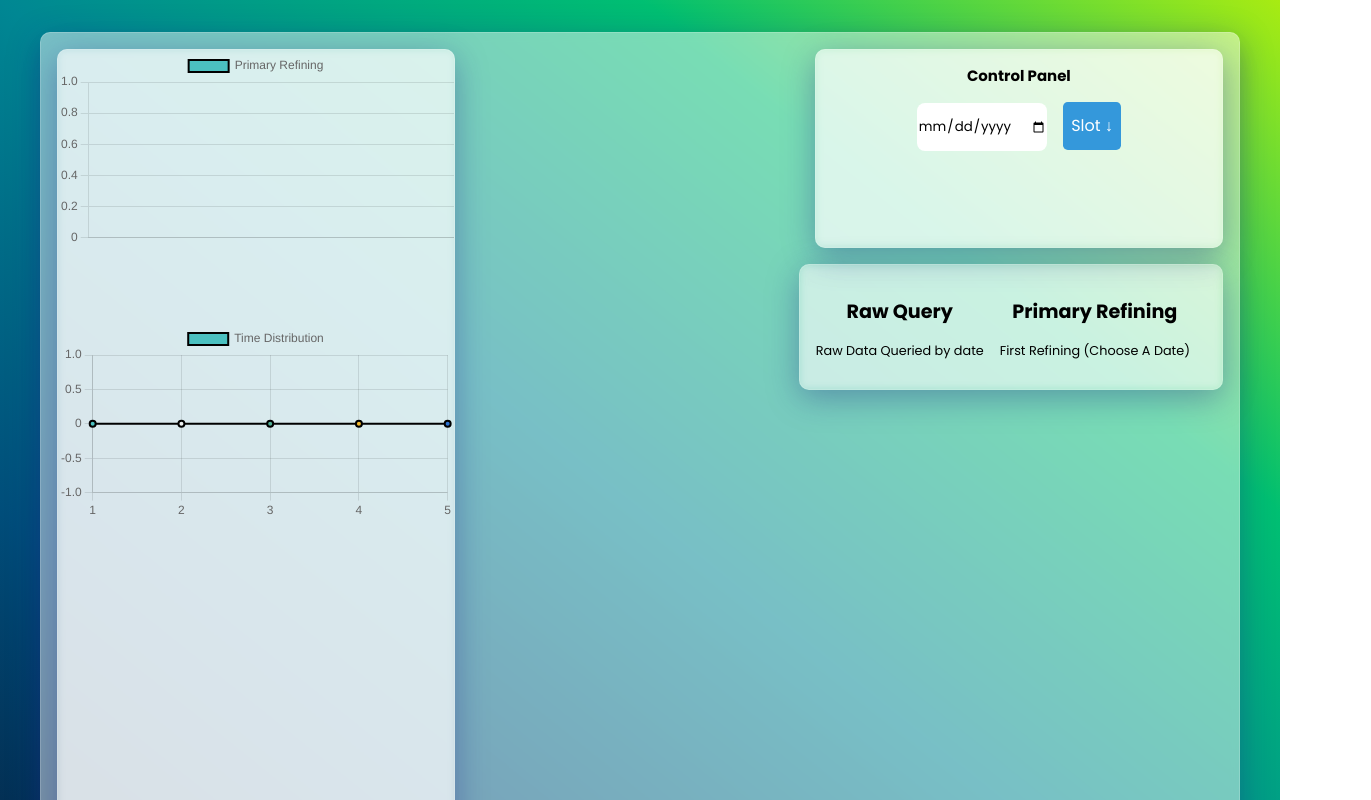
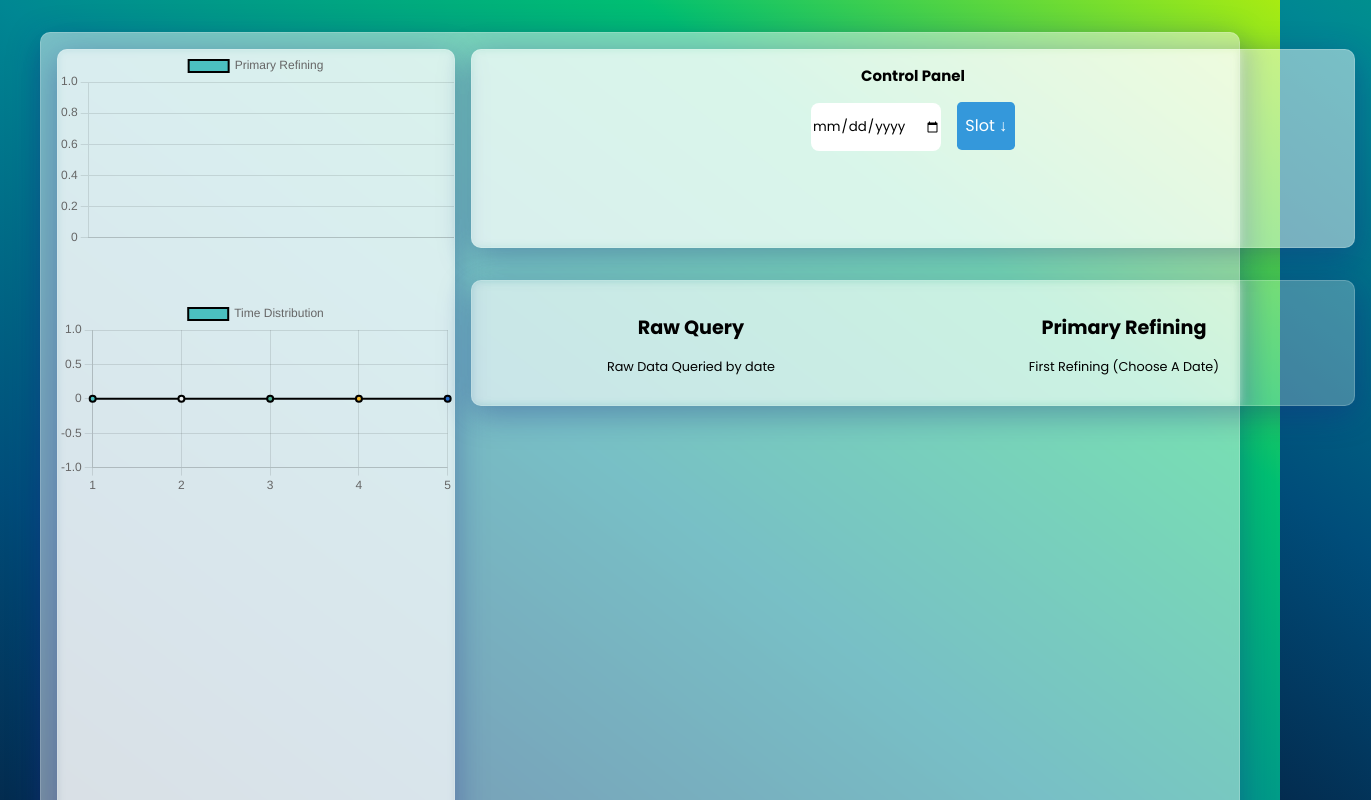
Before and after one commit to e-for-eshaan/reactJS-chartJS, a React (Create React App) app: page / in a window 1280 px wide. Shown: the top 800 px of the page, 1371 px wide, since content can reach past the window. Built offline with nearby package versions, Linux system fonts and the light colour scheme.

Commit message:
final tweaks

```diff
--- a/src/App.js
+++ b/src/App.js
@@ -10,6 +10,7 @@ import PieChart from "./Components/Graphs/PieChart";
 function App() {
   const [globalDate, setglobalDate] = useState(null);
   const [globalSlot, setglobalSlot] = useState(null);
+  const [distributionDate, setdistributionDate] = useState(null);
   const [globalPrimaryRefining, setglobalPrimaryRefining] = useState(null);
   const [globalSecondaryRefining, setglobalSecondaryRefining] = useState(null);
   useEffect(() => {
@@ -143,10 +144,8 @@ function App() {
           <BarChart chartData={userData} />
           <br />
           <br />
-          <br />
-          {globalDate}
+          {distributionDate}
           <LineChart chartData={timeDistribution} />
-          <br />
           <br />
           <br />
 
@@ -162,6 +161,7 @@ function App() {
           slotInput={globalSlot}
           primarySetter={setglobalPrimaryRefining}
           secondarySetter={setglobalSecondaryRefining}
+          distributionSetter={setdistributionDate}
         />
       </div>
     </div>
--- a/src/App.scss
+++ b/src/App.scss
@@ -32,5 +32,9 @@
   }
   .dataPanel {
     font-size: 0.8rem;
+    display: flex;
+    flex-direction: column;
+    justify-content: center;
+    align-content: center;
   }
 }
--- a/src/Components/ControlPanel/ControlPanel.js
+++ b/src/Components/ControlPanel/ControlPanel.js
@@ -38,7 +38,7 @@ const ControlPanel = (props) => {
 
                 <div class="dropdown">
                     <button onClick={() => myFunction()} class="dropbtn">
-                        {'Slot ↓'}
+                        {(slot === null ? 'Slot' : (slot === 'L' ? 'Lunch' : 'Dinner')) + ' ↓'}
                     </button>
                     <div id="myDropdown" class="dropdown-content">
                         <a onClick={() => { setslot(null) }}>All</a>
--- a/src/Components/Fetching/Fetching.js
+++ b/src/Components/Fetching/Fetching.js
@@ -13,6 +13,11 @@ const Fetching = (props) => {
     const [secondaryRefining, setsecondaryRefining] = useState(null)
 
     const [expandingDate, setexpandingDate] = useState(null)
+
+
+    useEffect(() => {
+        props.distributionSetter(expandingDate)
+    }, [expandingDate])
 
     useEffect(() => {
         console.log(expandingDate)
@@ -183,7 +188,7 @@ const Fetching = (props) => {
                         </table>
                     </div>
 
-                    <div className="spacer"></div>
+                    {expandingDate && <div className="spacer"></div>}
 
                     {expandingDate &&
                         <div>
--- a/src/Components/Fetching/Fetching.scss
+++ b/src/Components/Fetching/Fetching.scss
@@ -4,9 +4,8 @@ td {
 }
 
 .table-wrapper {
-  margin-top: 1rem;
   display: flex;
-  justify-content: space-between;
+  justify-content: space-evenly;
   background: rgba(255, 255, 255, 0.25);
   box-shadow: 0 8px 32px 0 rgba(31, 38, 135, 0.37);
   backdrop-filter: blur(4px);
@@ -14,7 +13,9 @@ td {
   border-radius: 10px;
   border: 1px solid rgba(255, 255, 255, 0.18);
   padding: 1rem;
-  margin-right: 1rem;
+  margin: 1rem;
+  transition: 1s;
+  min-width: 850px;
 }
 
 .spacer {
```
Also changed, not shown: src/Assets/Images/slotDemo.gif (added), 1 other file (tests, documents, lock files or other folders).
